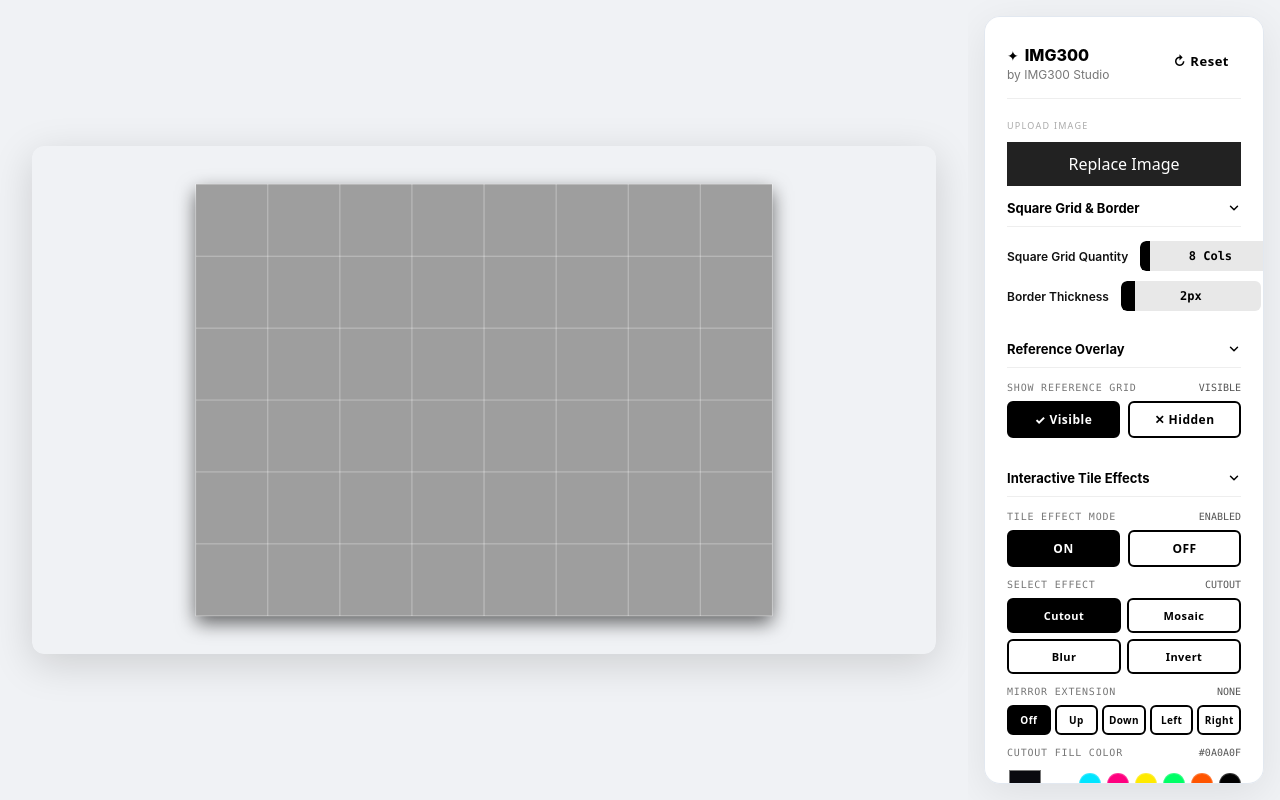
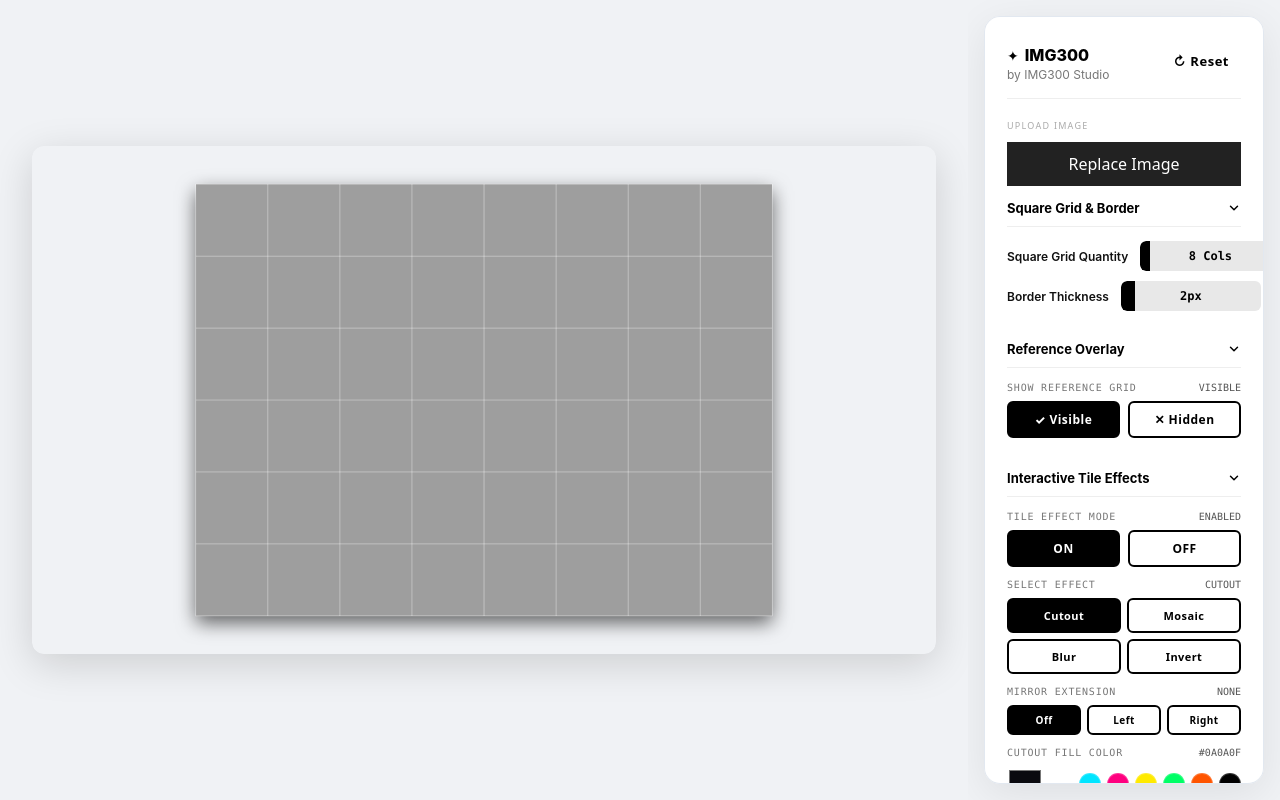
Before and after one commit to victorchen1211/IMG300, a Next.js app: page /mosaic-effect in a window 1280 px wide. Built offline with nearby package versions, Linux system fonts and the light colour scheme.

Commit message:
refactor: remove up and down directions from Mirror Extension in Mosaic Effect

```diff
--- a/src/components/MosaicEffectGenerator.tsx
+++ b/src/components/MosaicEffectGenerator.tsx
@@ -36,8 +36,8 @@ export const MosaicEffectGenerator: React.FC = () => {
   const [isEffectEnabled, setIsEffectEnabled] = useState<boolean>(true); // Master Effect Switch
   const [selectedEffectMode, setSelectedEffectMode] = useState<"cutout" | "mosaic" | "blur" | "invert">("cutout");
 
-  // 6. Cutout Mirror Extension Direction ("none" | "up" | "down" | "left" | "right")
-  const [mirrorDirection, setMirrorDirection] = useState<"none" | "up" | "down" | "left" | "right">("none");
+  // 6. Cutout Mirror Extension Direction ("none" | "left" | "right")
+  const [mirrorDirection, setMirrorDirection] = useState<"none" | "left" | "right">("none");
 
   // 7. Style Sub-Parameters
   const [cutoutBgColor, setCutoutBgColor] = useState<string>("#0a0a0f"); // Cutout Background Color
@@ -235,11 +235,7 @@ export const MosaicEffectGenerator: React.FC = () => {
       let mirrorStartX = drawX;
       let mirrorStartY = drawY;
 
-      if (mirrorDirection === "up") {
-        mirrorStartY = drawY - drawH;
-      } else if (mirrorDirection === "down") {
-        mirrorStartY = drawY + drawH;
-      } else if (mirrorDirection === "left") {
+      if (mirrorDirection === "left") {
         mirrorStartX = drawX - drawW;
       } else if (mirrorDirection === "right") {
         mirrorStartX = drawX + drawW;
@@ -271,13 +267,7 @@ export const MosaicEffectGenerator: React.FC = () => {
             let scaleX = 1;
             let scaleY = 1;
 
-            if (mirrorDirection === "up") {
-              targetTileY = drawY - drawH + (numRows - 1 - r) * tileH_Canvas;
-              scaleY = -1;
-            } else if (mirrorDirection === "down") {
-              targetTileY = drawY + drawH + (numRows - 1 - r) * tileH_Canvas;
-              scaleY = -1;
-            } else if (mirrorDirection === "left") {
+            if (mirrorDirection === "left") {
               targetTileX = drawX - drawW + (numCols - 1 - c) * tileW_Canvas;
               scaleX = -1;
             } else if (mirrorDirection === "right") {
@@ -652,8 +642,8 @@ export const MosaicEffectGenerator: React.FC = () => {
                     {mirrorDirection}
                   </span>
                 </div>
-                <div style={{ display: "grid", gridTemplateColumns: "repeat(5, 1fr)", gap: "4px" }}>
-                  {(["none", "up", "down", "left", "right"] as const).map((dir) => (
+                <div style={{ display: "grid", gridTemplateColumns: "repeat(3, 1fr)", gap: "6px" }}>
+                  {(["none", "left", "right"] as const).map((dir) => (
                     <button
                       key={dir}
                       style={{
```
